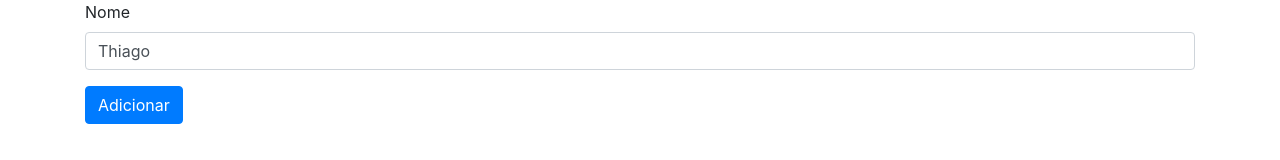
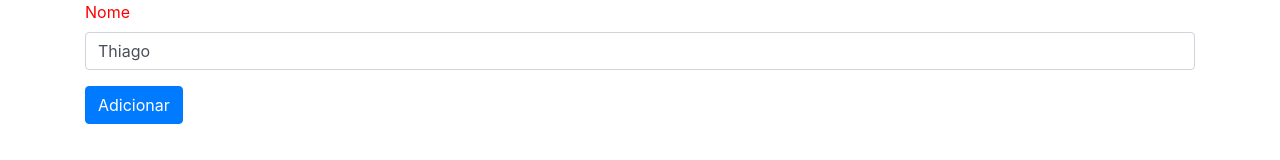
Before and after one commit to danielaraujo-be/meuprojeto, an Angular app: page / in a window 1280 px wide. Shown: the top 160 px of the page. Built offline with nearby package versions, Linux system fonts and the light colour scheme.

Commit message:
Adicionando estilos CSS em componentes

```diff
--- a/src/app/funcionario-card/funcionario-card.component.ts
+++ b/src/app/funcionario-card/funcionario-card.component.ts
@@ -3,7 +3,12 @@ import { Component, Input } from '@angular/core';
 @Component({
   selector: 'app-funcionario-card',
   templateUrl: './funcionario-card.component.html',
-  styleUrls: ['./funcionario-card.component.css']
+  styles: [`
+    .card-block {
+      text-transform: uppercase;
+      color: blue;
+    }
+    `]
 })
 export class FuncionarioCardComponent {
   @Input() funcionario: any;
--- a/src/app/funcionario-form/funcionario-form.component.css
+++ b/src/app/funcionario-form/funcionario-form.component.css
@@ -0,0 +1,3 @@
+label {
+    color: red;
+}
```
Also changed, not shown: src/app/funcionario-card/funcionario-card.component.css (deleted).
